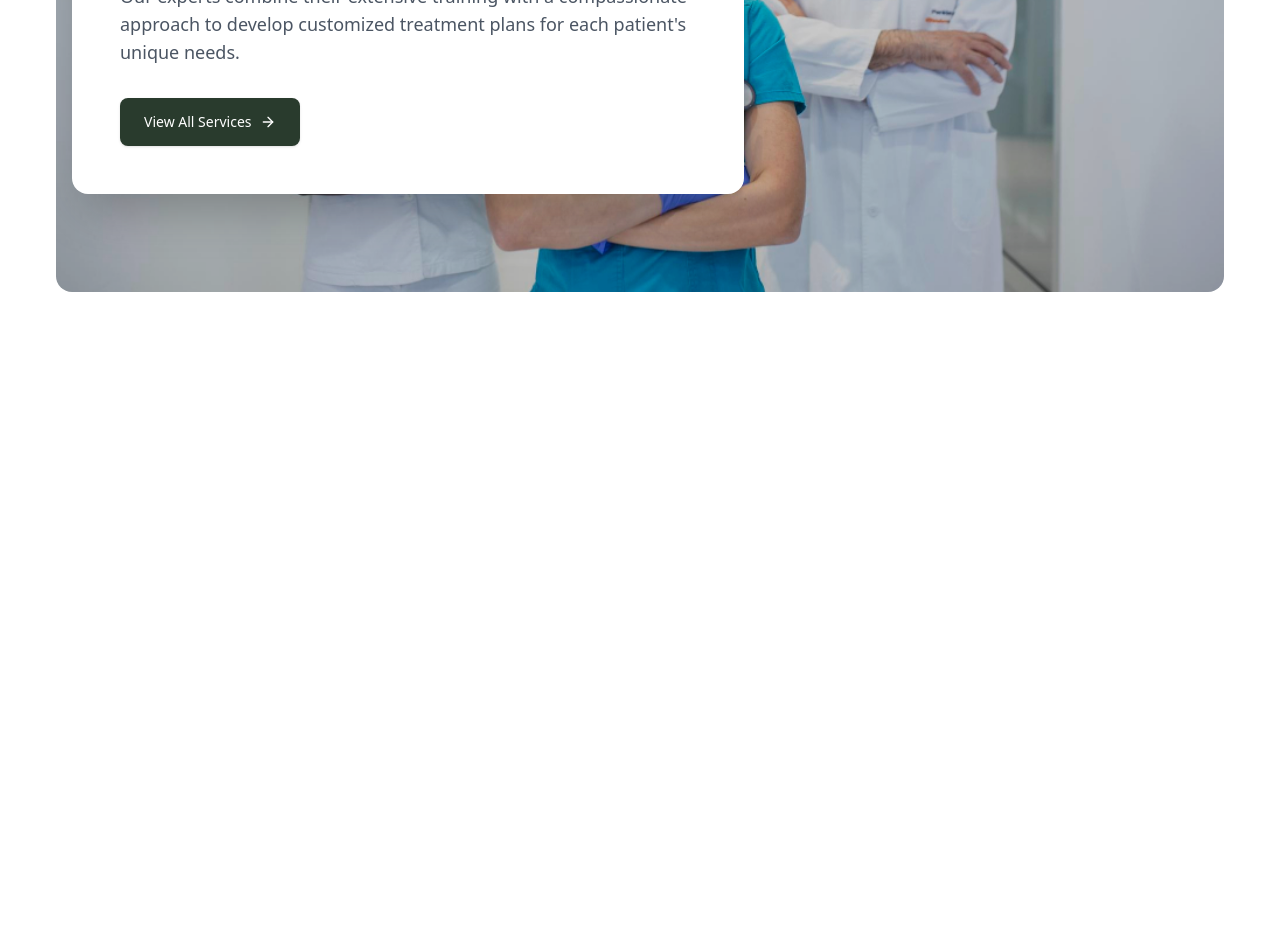
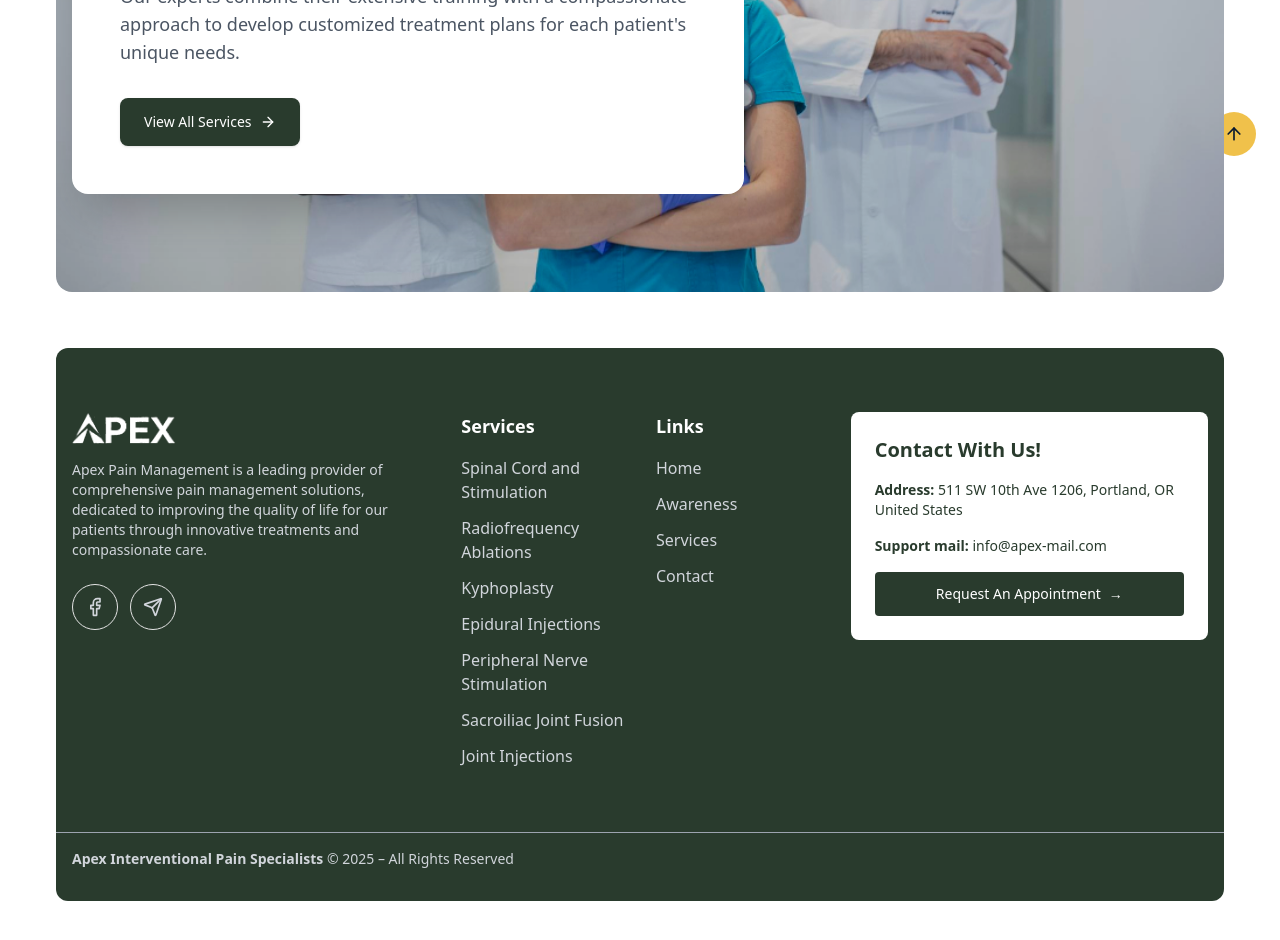
Before and after one commit to bjamyl/apex-pain, a Next.js app: page / in a window 1280 px wide. Shown: the part 620-1560 px from the top of the page. Before the commit the page ends 912 px from the top, so only its background shows below. Built offline with nearby package versions, Linux system fonts and the light colour scheme.

Commit message:
feat: add footer

```diff
--- a/app/page.tsx
+++ b/app/page.tsx
@@ -2,6 +2,7 @@ import Header from '@/components/Header'
 import React from 'react'
 import { HeaderXl } from '@/components/HeaderXl'
 import HeroSlider from '@/components/HeroSlider'
+import Footer from '@/components/Footer'
 
 export default function Home() {
   return (
@@ -9,6 +10,7 @@ export default function Home() {
       <Header/>
       <HeaderXl/>
       <HeroSlider/>
+      <Footer/>
     </div>
   )
 }
--- /dev/null
+++ b/components/Footer.tsx
@@ -0,0 +1,166 @@
+"use client";
+
+import Link from "next/link";
+import { Facebook, Send, ArrowUp } from "lucide-react";
+
+export default function Footer() {
+  const services = [
+    "Spinal Cord and Stimulation",
+    "Radiofrequency Ablations",
+    "Kyphoplasty",
+    "Epidural Injections",
+    "Peripheral Nerve Stimulation",
+    "Sacroiliac Joint Fusion",
+    "Joint Injections",
+  ];
+  const logo = "/apex-logo-white.png";
+
+  return (
+    <div className="xl:p-14">
+      <footer className="bg-defaultGreen xl:pt-8 xl:pb-4 text-gray-300 xl:rounded-xl">
+        <div className="container mx-auto px-4 py-8">
+          <div className="grid grid-cols-1 md:grid-cols-2 lg:grid-cols-12 gap-8">
+            {/* Logo and Description - Full width on mobile, 1/3 on desktop */}
+            <div className="lg:col-span-4">
+              <div className="flex items-center mb-4">
+                <div className="flex items-center">
+                  <img src={logo} alt="apex-logo" className="h-8" />
+                </div>
+              </div>
+              <p className="text-sm mb-6">
+                Apex Pain Management is a leading provider of comprehensive pain
+                management solutions, dedicated to improving the quality of life
+                for our patients through innovative treatments and compassionate
+                care.
+              </p>
+
+              {/* Social Media Icons */}
+              <div className="flex space-x-3 mb-8">
+                <Link
+                  href="#"
+                  className="border p-3 rounded-full hover:bg-white hover:text-defaultGreen transition-colors"
+                >
+                  <Facebook size={20} />
+                  <span className="sr-only">Facebook</span>
+                </Link>
+                <Link
+                  href="#"
+                  className="border p-3 rounded-full hover:bg-white hover:text-defaultGreen transition-colors"
+                >
+                  <Send size={20} />
+                  <span className="sr-only">Telegram</span>
+                </Link>
+              </div>
+            </div>
+
+            {/* Services Links - Full width on mobile, stacked on tablet, side by side on desktop */}
+            <div className="lg:col-span-2 md:mt-0 mt-4">
+              <h3 className="text-white text-lg font-semibold mb-4">
+                Services
+              </h3>
+              <ul className="space-y-3">
+                {services.map((service, index) => (
+                  <li key={index}>
+                    <Link
+                      href="#"
+                      className="hover:text-[#f0c14b] transition-colors"
+                    >
+                      {service}
+                    </Link>
+                  </li>
+                ))}
+              </ul>
+            </div>
+
+            <div className="lg:col-span-2 md:mt-0 mt-4">
+              <h3 className="text-white text-lg font-semibold mb-4">Links</h3>
+              <ul className="space-y-3">
+                <li>
+                  <Link
+                    href="#"
+                    className="hover:text-[#f0c14b] transition-colors"
+                  >
+                    Home
+                  </Link>
+                </li>
+                <li>
+                  <Link
+                    href="#"
+                    className="hover:text-[#f0c14b] transition-colors"
+                  >
+                    Awareness
+                  </Link>
+                </li>
+                <li>
+                  <Link
+                    href="#"
+                    className="hover:text-[#f0c14b] transition-colors"
+                  >
+                    Services
+                  </Link>
+                </li>
+                <li>
+                  <Link
+                    href="#"
+                    className="hover:text-[#f0c14b] transition-colors"
+                  >
+                    Contact
+                  </Link>
+                </li>
+              </ul>
+            </div>
+
+            {/* Contact With Us - Full width on mobile, right side on tablet and desktop */}
+            <div className="lg:col-span-4 md:mt-0 mt-8">
+              <div className="bg-white text-defaultGreen p-6 rounded-lg">
+                <h3 className="text-xl font-bold mb-4">Contact With Us!</h3>
+
+                <div className="space-y-4 text-sm">
+                  <p>
+                    <strong>Address:</strong> 511 SW 10th Ave 1206, Portland, OR
+                    United States
+                  </p>
+                  <p>
+                    <strong>Support mail:</strong> info@apex-mail.com
+                  </p>
+
+                  <Link
+                    href="#"
+                    className="bg-defaultGreen text-white py-3 px-6 rounded flex items-center justify-center hover:bg-[#152a45] transition-colors"
+                  >
+                    Request An Appointment
+                    <span className="ml-2">→</span>
+                  </Link>
+                </div>
+              </div>
+            </div>
+          </div>
+        </div>
+
+        {/* Bottom Bar - Only visible on desktop */}
+        <div className="border-t border-gray-400 mt-8 py-4 hidden lg:block">
+          <div className="container mx-auto px-4 flex flex-wrap justify-between items-center text-sm">
+            <p>
+
+              <span className="font-semibold">Apex Interventional Pain Specialists</span> © 2025 – All
+              Rights Reserved
+            </p>
+
+
+          </div>
+        </div>
+
+        {/* Scroll to top button */}
+        <div className="fixed bottom-6 right-6">
+          <button
+            onClick={() => window.scrollTo({ top: 0, behavior: "smooth" })}
+            className="bg-[#f0c14b] text-[#0a1a2f] p-3 rounded-full hover:bg-white transition-colors"
+            aria-label="Scroll to top"
+          >
+            <ArrowUp size={20} />
+          </button>
+        </div>
+      </footer>
+    </div>
+  );
+}
--- a/components/Header.tsx
+++ b/components/Header.tsx
@@ -23,7 +23,7 @@ export default function Header() {
   return (
     <div className="xl:hidden">
       {/* Header */}
-      <header className="bg-white shadow-sm border-b border-gray-100 relative z-50">
+      <header className="bg-white shadow-sm relative z-50">
         <div className="flex items-center justify-between px-4 py-6">
           {/* Logo */}
           <div className="flex items-center">
```
